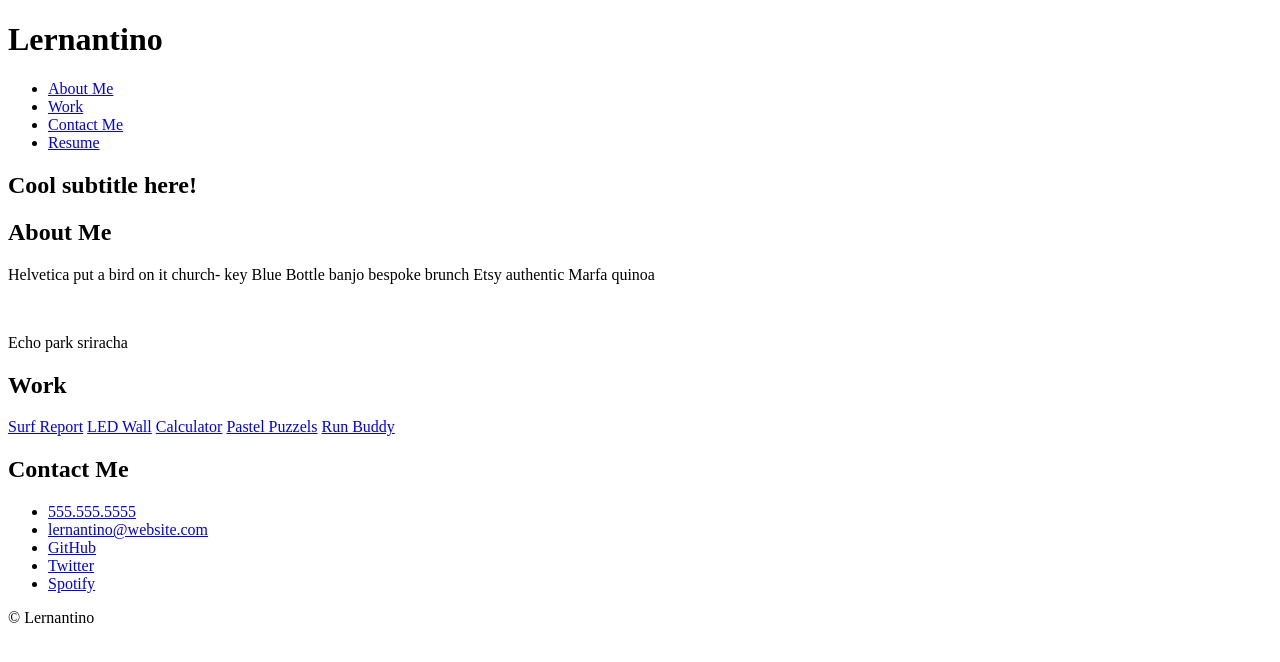
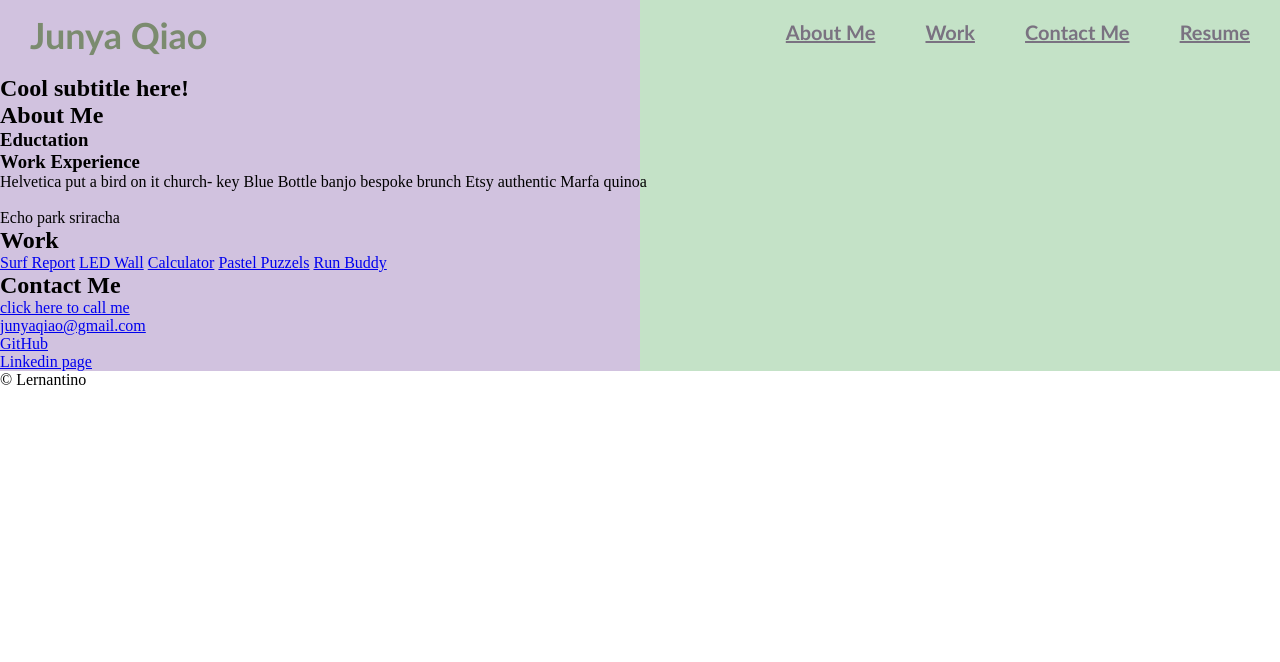
Before and after one commit to JunyaQ/bootcamp-challenge-02, a plain HTML site: page index.html in a window 1280 px wide. Drawn offline with Linux system fonts and the light colour scheme.

Commit message:
change HTML to personal info and set background css

```diff
--- a/index.html
+++ b/index.html
@@ -4,12 +4,16 @@
     <meta charset="UTF-8">
     <meta http-equiv="X-UA-Compatible" content="IE=edge">
     <meta name="viewport" content="width=device-width, initial-scale=1.0">
-    <title>Lernantino portfolio page</title>
+    <title>Junya Qiao portfolio page</title>
+    <link rel="stylesheet" href="style.css">
+    <link rel="stylesheet-reset" href="stylereset.css">
 </head>
 <body>
-    <h1> Lernantino</h1>
+    <div class="mainpage">
+    <section class="header">
+    <h1> Junya Qiao</h1>
 
-    <section id="navigate-section">
+    <section class="navigate-section">
         <ul>
             <li><a href="#about me">About Me</a></li>
             <li><a href="#work">Work</a></li>
@@ -17,19 +21,23 @@
             <li><a href="#resume">Resume</a></li>
         </ul>
     </section>
+</section>
 
-    <section id="background-subtitle-section">
-    <h2>Cool subtitle here!</h2>
+    <section class="background-subtitle-section">
+    <h2>Cool subtitle here!</h2><!-- pictures related-->
     </section>
 
-    <section id="about-me-section">
+    <section class="about-me-section">
     <h2 id="about me" class="about me"> About Me</h2>
+    <h3>Eductation</h3>
+    <p></p>
+    <h3>Work Experience</h3>
     <p>Helvetica put a bird on it church- key Blue Bottle banjo bespoke brunch Etsy authentic Marfa quinoa</p>
     <br/>
     <p>Echo park sriracha</p>
     </section>
 
-    <section id="work-section">
+    <section class="work-section">
     <h2 id="work">Work</h2>
     <a href="#" class="surfreport">Surf Report</a>
     <a href="#" class="ledwall"> LED Wall</a>
@@ -38,19 +46,19 @@
     <a href="#" class="runbuddy">Run Buddy</a>
     </section>
 
-    <section id="contact-me-section">
+    <section class="contact-me-section">
         <h2 id="contact-me"> Contact Me</h2>
         <ul>
-            <li><a href="tel:555.555.5555">555.555.5555</a></li>
-            <li><a href ="mailto:lernantino@website.com">lernantino@website.com</a></li>
-            <li><a href="www.github.com">GitHub</a></li>
-            <li><a href="www.twitter.com">Twitter</a></li>
-            <li><a href="www.spotify.com">Spotify</a></li>
+            <li><a href="tel:416-878-9976">click here to call me </a></li>
+            <li><a href ="mailto:junyaqiao@gmail.com">junyaqiao@gmail.com</a></li>
+            <li><a href="https://github.com/JunyaQ">GitHub</a></li>
+            <li><a href="https://www.linkedin.com/in/junya-q-219798193/#">Linkedin page</a></li>
         </ul>
     </section>
+    </div>
 </body>
 <footer>
-   <section id="footer-section">
+   <section class="footer-section">
         <p>
             &copy; Lernantino
         </p>
--- /dev/null
+++ b/style.css
@@ -0,0 +1,50 @@
+*{
+    padding: 0;
+    margin: 0;
+}
+:root{
+    --purple-background:#D1C2DF;
+    --green-background:#C4E2C7;
+    --purple-text:#7A7281;
+    --green-text:#7B8B6F;
+}
+
+.mainpage{
+    background-image:linear-gradient(to right,var(--purple-background) 50%, var(--green-background) 50% );
+}
+.header {
+
+    padding-bottom: 15px;
+    font-family: 'Trebuchet MS', 'Lucida Sans Unicode', 'Lucida Grande', 'Lucida Sans', Arial, sans-serif;
+    color:var(--green-text);
+    font-size: 50px;
+}
+.header h1{
+    padding-top: 10px;
+    font-weight: bold;
+    font-size: 36px;
+    padding-left: 30px;
+    margin: 0;
+    display: inline;
+}
+.header section {
+    padding-top: 20px;
+    margin-right: 20px;
+    float: right;
+    font-family: 'Gill Sans', 'Gill Sans MT', Calibri, 'Trebuchet MS', sans-serif;
+    font-size: 20px;
+}
+.navigate-section a{
+    color: var(--purple-text);
+    text-decoration: underline;
+    margin: 10px;
+    padding-top: 10%;
+    font-weight: bold;
+}
+.navigate-section ul {
+    list-style-type: none;
+}
+.navigate-section ul li {
+    display: inline-block;
+    margin-left: 25px;
+}
--- /dev/null
+++ b/stylereset.css
@@ -0,0 +1,48 @@
+/* http://meyerweb.com/eric/tools/css/reset/
+   v2.0 | 20110126
+   License: none (public domain)
+*/
+
+html, body, div, span, applet, object, iframe,
+h1, h2, h3, h4, h5, h6, p, blockquote, pre,
+a, abbr, acronym, address, big, cite, code,
+del, dfn, em, img, ins, kbd, q, s, samp,
+small, strike, strong, sub, sup, tt, var,
+b, u, i, center,
+dl, dt, dd, ol, ul, li,
+fieldset, form, label, legend,
+table, caption, tbody, tfoot, thead, tr, th, td,
+article, aside, canvas, details, embed,
+figure, figcaption, footer, header, hgroup,
+menu, nav, output, ruby, section, summary,
+time, mark, audio, video {
+	margin: 0;
+	padding: 0;
+	border: 0;
+	font-size: 100%;
+	font: inherit;
+	vertical-align: baseline;
+}
+/* HTML5 display-role reset for older browsers */
+article, aside, details, figcaption, figure,
+footer, header, hgroup, menu, nav, section {
+	display: block;
+}
+body {
+	line-height: 1;
+}
+ol, ul {
+	list-style: none;
+}
+blockquote, q {
+	quotes: none;
+}
+blockquote:before, blockquote:after,
+q:before, q:after {
+	content: '';
+	content: none;
+}
+table {
+	border-collapse: collapse;
+	border-spacing: 0;
+}
```
